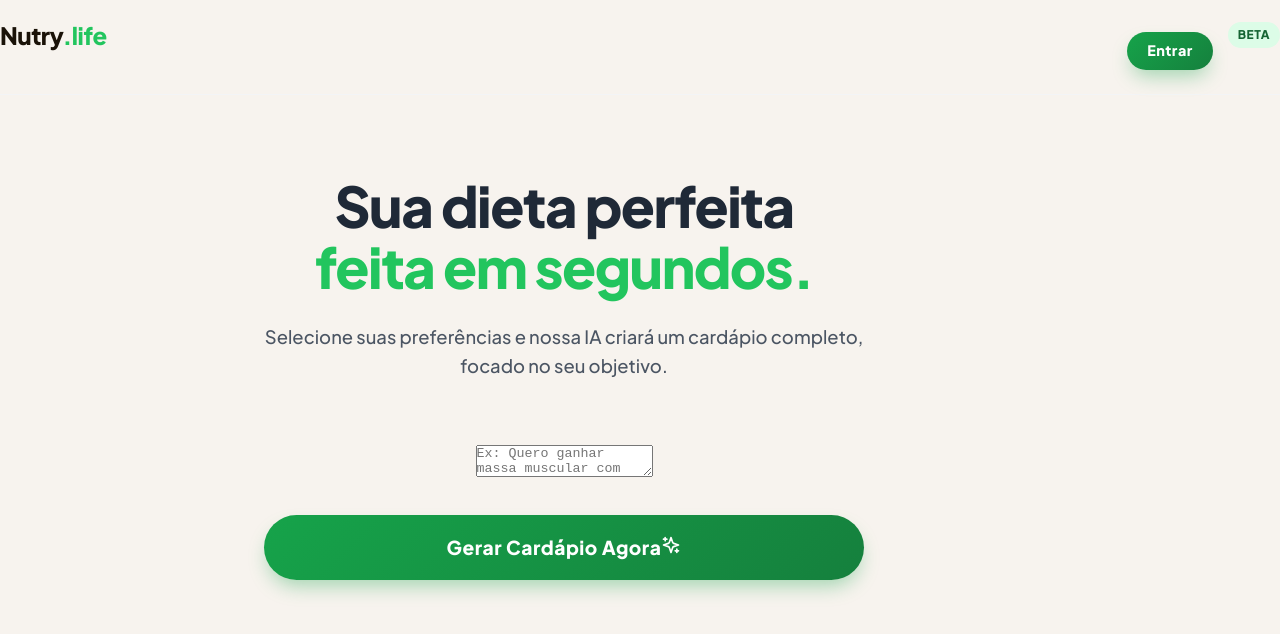
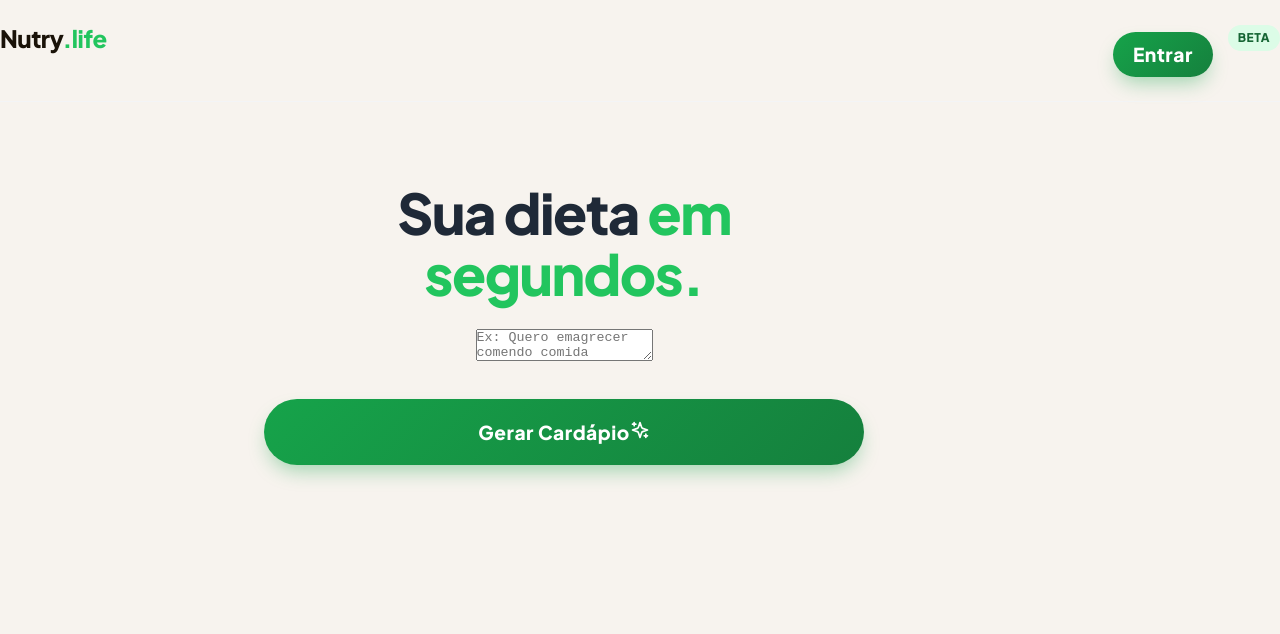
Before and after one commit to elevanceseguros/Nutri, a Next.js app: page / in a window 1280 px wide. Shown: the top 634 px of the page. Built offline with nearby package versions, Linux system fonts and the light colour scheme; a web font is replaced by a local one.

Commit message:
Update page.tsx

```diff
--- a/src/app/page.tsx
+++ b/src/app/page.tsx
@@ -4,7 +4,6 @@ import React, { useState, useEffect } from "react";
 import { supabase } from "../lib/supabase";
 import styles from "./page.module.css";
 
-// --- Ícones (SVG para não precisar de bibliotecas extras) ---
 const Sparkles = () => (
   <svg width="20" height="20" viewBox="0 0 24 24" fill="none" stroke="currentColor" strokeWidth="2" strokeLinecap="round" strokeLinejoin="round"><path d="m12 3-1.912 5.813a2 2 0 0 1-1.275 1.275L3 12l5.813 1.912a2 2 0 0 1 1.275 1.275L12 21l1.912-5.813a2 2 0 0 1 1.275-1.275L21 12l-5.813-1.912a2 2 0 0 1-1.275-1.275L12 3Z"/><path d="M5 3v4"/><path d="M19 17v4"/><path d="M3 5h4"/><path d="M17 19h4"/></svg>
 );
@@ -14,19 +13,15 @@ const RefreshCcw = () => (
 );
 
 export default function Home() {
-  // --- Estados de Autenticação ---
   const [user, setUser] = useState<any>(null);
   const [isPro, setIsPro] = useState(false);
   const [loadingAuth, setLoadingAuth] = useState(true);
-
-  // --- Estados da Aplicação ---
   const [screen, setScreen] = useState("objective");
   const [objective, setObjective] = useState("");
   const [isGenerating, setIsGenerating] = useState(false);
   const [dietPlan, setDietPlan] = useState<any>(null);
   const [showPaywall, setShowPaywall] = useState(false);
 
-  // --- Lógica de Segurança e Verificação de Plano ---
   useEffect(() => {
     const checkUserAndPlan = async (sessionUser: any) => {
       if (!sessionUser) {
@@ -34,30 +29,21 @@ export default function Home() {
         setIsPro(false);
         return;
       }
-
       setUser(sessionUser);
-
-      // Busca o plano na tabela 'profiles' (conforme seu print)
-      const { data: perfil, error } = await supabase
+      const { data: perfil } = await supabase
         .from("profiles")
         .select("plano")
         .eq("id", sessionUser.id)
         .single();
 
-      if (!error && perfil?.plano === "pro") {
-        setIsPro(true);
-      } else {
-        setIsPro(false);
-      }
+      if (perfil?.plano === "pro") setIsPro(true);
     };
 
-    // Inicialização
     supabase.auth.getSession().then(({ data: { session } }) => {
       checkUserAndPlan(session?.user);
       setLoadingAuth(false);
     });
 
-    // Escuta mudanças de login/logout em tempo real
     const { data: { subscription } } = supabase.auth.onAuthStateChange((_event, session) => {
       checkUserAndPlan(session?.user);
     });
@@ -73,15 +59,13 @@ export default function Home() {
   const handleGenerate = () => {
     if (!objective) return;
     setIsGenerating(true);
-
-    // Simulação de resposta da IA
     setTimeout(() => {
       setDietPlan({
         calorias: "2.150 kcal",
         refeicoes: [
           { nome: "Café da Manhã", prato: "Crepioca de Frango com Requeijão", ingredientes: ["1 ovo", "2 colheres de goma", "Frango desfiado"] },
-          { nome: "Almoço", prato: "Patinho Moído com Arroz Integral e Feijão", ingredientes: ["120g de carne", "100g de arroz", "80g de feijão"] },
-          { nome: "Jantar", prato: "Tilápia Grelhada com Legumes no Vapor", ingredientes: ["150g de peixe", "Cenoura", "Abobrinha"] }
+          { nome: "Almoço", prato: "Patinho Moído com Arroz Integral", ingredientes: ["120g de carne", "100g de arroz", "Salada"] },
+          { nome: "Jantar", prato: "Tilápia Grelhada com Legumes", ingredientes: ["150g de peixe", "Cenoura", "Abobrinha"] }
         ]
       });
       setIsGenerating(false);
@@ -89,42 +73,22 @@ export default function Home() {
     }, 1800);
   };
 
-  const handleSwap = (index: number) => {
-    if (!isPro) {
-      setShowPaywall(true);
-      return;
-    }
-    // Lógica permitida apenas para PRO
-    const newPlan = { ...dietPlan };
-    newPlan.refeicoes[index].prato = "🔄 Opção Alternativa Gerada";
-    setDietPlan(newPlan);
-  };
-
-  if (loadingAuth) {
-    return <div className={styles.main} style={{ justifyContent: 'center' }}>Carregando acesso seguro...</div>;
-  }
+  if (loadingAuth) return <div className={styles.main}>Carregando...</div>;
 
   return (
     <div className={styles.container}>
-      {/* Header com Status de Login */}
       <header className={styles.header}>
-        <div className={styles.logo}>
-          Nutry<span className={styles.logoAccent}>.life</span>
-        </div>
+        <div className={styles.logo}>Nutry<span className={styles.logoAccent}>.life</span></div>
         <div style={{ display: 'flex', gap: '15px', alignItems: 'center' }}>
           {user ? (
             <div style={{ display: 'flex', gap: '10px', alignItems: 'center' }}>
-              <span className={styles.tag} style={{
-                background: isPro ? 'linear-gradient(90deg, #22c55e, #10b981)' : '#eee',
-                color: isPro ? '#fff' : '#666',
-                fontWeight: 'bold'
-              }}>
-                {isPro ? "🚀 ACESSO PRO" : "PLANO FREE"}
+              <span className={styles.tag} style={{ background: isPro ? '#22c55e' : '#eee', color: isPro ? '#fff' : '#666' }}>
+                {isPro ? "🚀 PRO" : "FREE"}
               </span>
-              <button onClick={handleLogout} className={styles.swapBtn} style={{ padding: '5px 10px' }}>Sair</button>
+              <button onClick={handleLogout} className={styles.swapBtn}>Sair</button>
             </div>
           ) : (
-            <a href="/login" className={styles.btnPrimary} style={{ padding: '8px 20px', fontSize: '0.9rem', textDecoration: 'none' }}>Entrar</a>
+            <a href="/login" className={styles.btnPrimary} style={{ padding: '8px 20px', textDecoration: 'none' }}>Entrar</a>
           )}
           <div className={styles.badge}>Beta</div>
         </div>
@@ -132,80 +96,53 @@ export default function Home() {
 
       <main className={styles.main}>
         {screen === "objective" ? (
-          <div className="fade-up" style={{ textAlign: "center", maxWidth: "600px" }}>
-            <h1 className={styles.heroTitle}>
-              Sua dieta perfeita <br />
-              <span className={styles.logoAccent}>feita em segundos.</span>
-            </h1>
-            <p className={styles.heroSub}>
-              Selecione suas preferências e nossa IA criará um cardápio completo, focado no seu objetivo.
-            </p>
-
+          <div style={{ textAlign: "center", maxWidth: "600px" }}>
+            <h1 className={styles.heroTitle}>Sua dieta <span className={styles.logoAccent}>em segundos.</span></h1>
             <div className={styles.inputContainer}>
               <textarea
                 className={styles.mainInput}
-                placeholder="Ex: Quero ganhar massa muscular com foco em alimentos baratos..."
+                placeholder="Ex: Quero emagrecer comendo comida brasileira..."
                 value={objective}
                 onChange={(e) => setObjective(e.target.value)}
               />
-              <button
-                className={styles.btnPrimary}
-                onClick={handleGenerate}
-                disabled={isGenerating || !objective}
-              >
-                {isGenerating ? "Processando..." : "Gerar Cardápio Agora"}
+              <button className={styles.btnPrimary} onClick={handleGenerate} disabled={isGenerating || !objective}>
+                {isGenerating ? "Criando..." : "Gerar Cardápio"}
                 {!isGenerating && <Sparkles />}
               </button>
             </div>
           </div>
         ) : (
-          <div className="fade-up" style={{ width: "100%", maxWidth: "800px" }}>
-             <button className={styles.swapBtn} onClick={() => setScreen("objective")} style={{ marginBottom: '20px' }}>← Criar outro plano</button>
-
+          <div style={{ width: "100%", maxWidth: "800px" }}>
+             <button className={styles.swapBtn} onClick={() => setScreen("objective")}>← Voltar</button>
              <div className={styles.dietCard}>
-                <div style={{ display: 'flex', justifyContent: 'space-between', alignItems: 'center', marginBottom: '25px' }}>
-                  <h2 style={{ margin: 0 }}>Cardápio Sugerido</h2>
-                  <span className={styles.tag}>{dietPlan?.calorias}</span>
-                </div>
-
                 {dietPlan?.refeicoes.map((ref: any, idx: number) => (
                   <div key={idx} className={styles.mealRow}>
                     <div style={{ flex: 1 }}>
                       <span className={styles.mealTime}>{ref.nome}</span>
                       <h3 className={styles.mealName}>{ref.prato}</h3>
-                      <p style={{ fontSize: '0.9rem', color: '#666' }}>{ref.ingredientes.join(", ")}</p>
                     </div>
-                    <button className={styles.swapBtn} onClick={() => handleSwap(idx)}>
-                      <RefreshCcw /> {isPro ? "Substituir" : "Bloqueado"}
+                    <button className={styles.swapBtn} onClick={() => !isPro && setShowPaywall(true)}>
+                      <RefreshCcw /> Substituir
                     </button>
                   </div>
                 ))}
              </div>
-
-             {/* Banner de Upgrade para quem é FREE */}
              {!isPro && (
-               <div className={styles.premiumBanner} style={{ marginTop: '40px', border: '2px solid #22c55e' }}>
-                  <div style={{ fontSize: '1.5rem', marginBottom: '10px' }}>🚀</div>
-                  <h3>Torne-se Nutry.life PRO</h3>
-                  <p>Libere substituições ilimitadas e gere cardápios sem restrições.</p>
-                  <button className={styles.btnPrimary} style={{ width: 'auto', padding: '12px 40px' }}>
-                    Fazer Upgrade Agora
-                  </button>
+               <div className={styles.premiumBanner}>
+                  <h3>Vire PRO</h3>
+                  <button className={styles.btnPrimary}>Upgrade</button>
                </div>
              )}
           </div>
         )}
       </main>
 
-      {/* MODAL DE SEGURANÇA (PAYWALL) */}
       {showPaywall && (
         <div className={styles.modalOverlay} onClick={() => setShowPaywall(false)}>
-          <div className={styles.modalContent} onClick={e => e.stopPropagation()}>
-            <div style={{ fontSize: '3rem', marginBottom: '10px' }}>🔒</div>
-            <h2 className={styles.heroTitle} style={{ fontSize: '1.8rem' }}>Recurso Premium</h2>
-            <p>Para trocar alimentos e personalizar ainda mais sua dieta, você precisa de uma conta **PRO**.</p>
-            <button className={styles.btnPrimary} style={{ marginTop: '20px' }}>Ver Planos</button>
-            <button className={styles.swapBtn} onClick={() => setShowPaywall(false)} style={{ marginTop: '10px', width: '100%' }}>Continuar no Free</button>
+          <div className={styles.modalContent}>
+            <h2>Recurso PRO 🔒</h2>
+            <p>Substituições ilimitadas apenas para assinantes.</p>
+            <button className={styles.btnPrimary}>Assinar</button>
           </div>
         </div>
       )}
```
